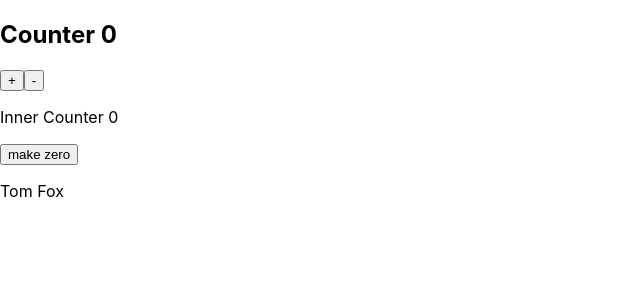
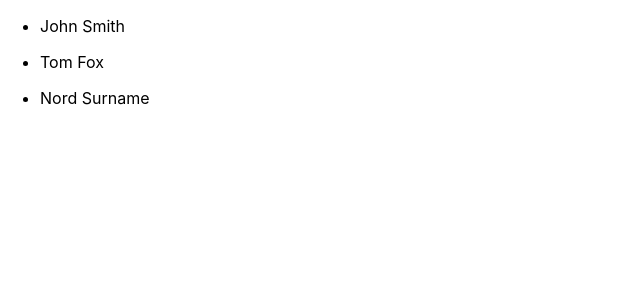
Before and after one commit to pdcourses/learn-react-pd2022, a React (Create React App) app: page / in a window 1280 px wide. Shown: the top 300 px of the page, without its empty margins (0-640 px from the left). Built offline with nearby package versions, Linux system fonts and the light colour scheme.

Commit message:
user list component

```diff
--- a/src/App.js
+++ b/src/App.js
@@ -1,7 +1,16 @@
-import React, { Component } from 'react'
-import Counter from './Components/Counter';
-import User from './Components/User';
+import UserList from './Components/UserList'
 
+import React from 'react'
+
+export default function App() {
+  return (
+    <UserList />
+  )
+}
+
+
+
+/*
 export default class App extends Component {
   constructor(props) {
     super(props);
@@ -33,3 +42,5 @@ export default class App extends Component {
     );
 }
 }
+
+*/
--- /dev/null
+++ b/src/Components/Card/Card.module.css
@@ -0,0 +1,3 @@
+.selected{
+    background-color: yellow;
+}
--- a/src/Components/Card/index.jsx
+++ b/src/Components/Card/index.jsx
@@ -1,17 +1,15 @@
 import React, { Component } from 'react'
-
+import styles from './Card.module.css';
 export default class Card extends Component {
   render() {
-    const {name, email, imgSrc} =
-    this.props.user;
+    //const {name, surname} = this.props.user;
+    //const {select} = this.props;
+    const {user: {name, surname, isSelected}, select} = this.props;
+    const selectedStyle = isSelected ? styles.selected : null;
     return (
-      <div>
-        <div>
-            <img src={imgSrc} alt='photo'/>
-        </div>
-        <p>Name: {name}</p>
-        <p>Email {email}</p>
-      </div>
+      <li onClick={select} className={selectedStyle}>
+        <p>{name} {surname}</p>
+      </li>
     )
   }
 }
--- /dev/null
+++ b/src/Components/UserList/index.jsx
@@ -0,0 +1,36 @@
+import React, { Component } from 'react'
+import Card from '../Card';
+
+const db=[
+    {id: 1, name: 'John', surname: 'Smith'},
+    {id: 2, name: 'Tom', surname: 'Fox'},
+    {id: 3, name: 'Nord', surname: 'Surname'}
+];
+
+export default class UserList extends Component {
+  constructor(props){
+    super(props);
+    this.state = {
+        users: db.map( u => ({...u, isSelected: false}))
+    }
+  }
+  makeList = (u, index) => {
+    const {id} = u;
+    const select = () => {
+        const {users} = this.state;
+        const newUsers = [...users];
+        newUsers[index] = {
+            ...newUsers[index],
+            isSelected: !newUsers[index].isSelected,
+        };
+        this.setState({users: newUsers});
+    };
+    return <Card key={id} user={u} select={select}/>;
+  }
+  render() {
+    const {users} = this.state;
+    return (
+        <ul>{users.map(this.makeList)}</ul>
+    );
+  }
+}
```
